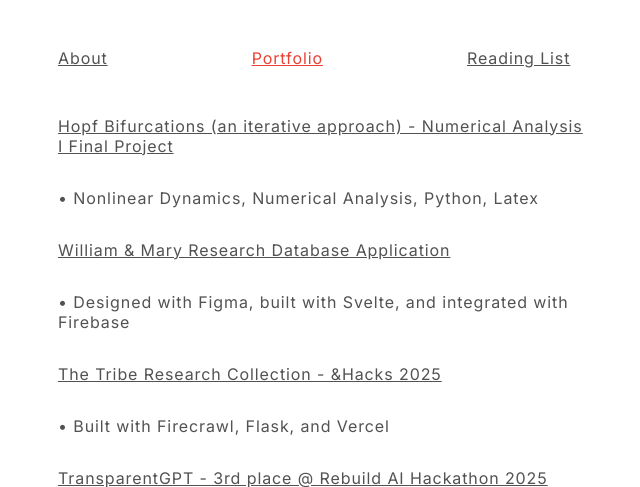
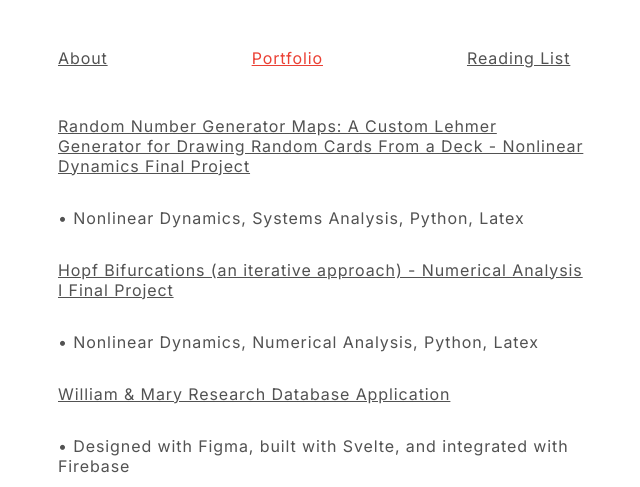
Before and after one commit to rrachelhuangg/rachelhuang.dev, a Flask app: page /portfolio in a window 1280 px wide. Shown: the part 186-673 px from the top of the page, without its empty margins (318-958 px from the left). Run offline with Flask 3, Linux system fonts and the light colour scheme.

Commit message:
Added nonlinear dynamics final project to portfolio.

```diff
--- a/templates/portfolio.html
+++ b/templates/portfolio.html
@@ -34,6 +34,8 @@
     </div>
 </div>
 <div id="main-content">
+    <a href="{{url_for('static', filename='nonlinear-dynamics-project.pdf')}}" target="_blank" rel="noopener noreferrer">Random Number Generator Maps: A Custom Lehmer Generator for Drawing Random Cards From a Deck - Nonlinear Dynamics Final Project</a>
+    <div>• Nonlinear Dynamics, Systems Analysis, Python, Latex</div>
     <a href="{{url_for('static', filename='numerical-analysis-project.pdf')}}" target="_blank" rel="noopener noreferrer">Hopf Bifurcations (an iterative approach) - Numerical Analysis I Final Project</a>
     <div>• Nonlinear Dynamics, Numerical Analysis, Python, Latex</div>
     <a href="https://aiclubwm.com/opportunities">William & Mary Research Database Application</a>
```
Also changed, not shown: 1 other file.
